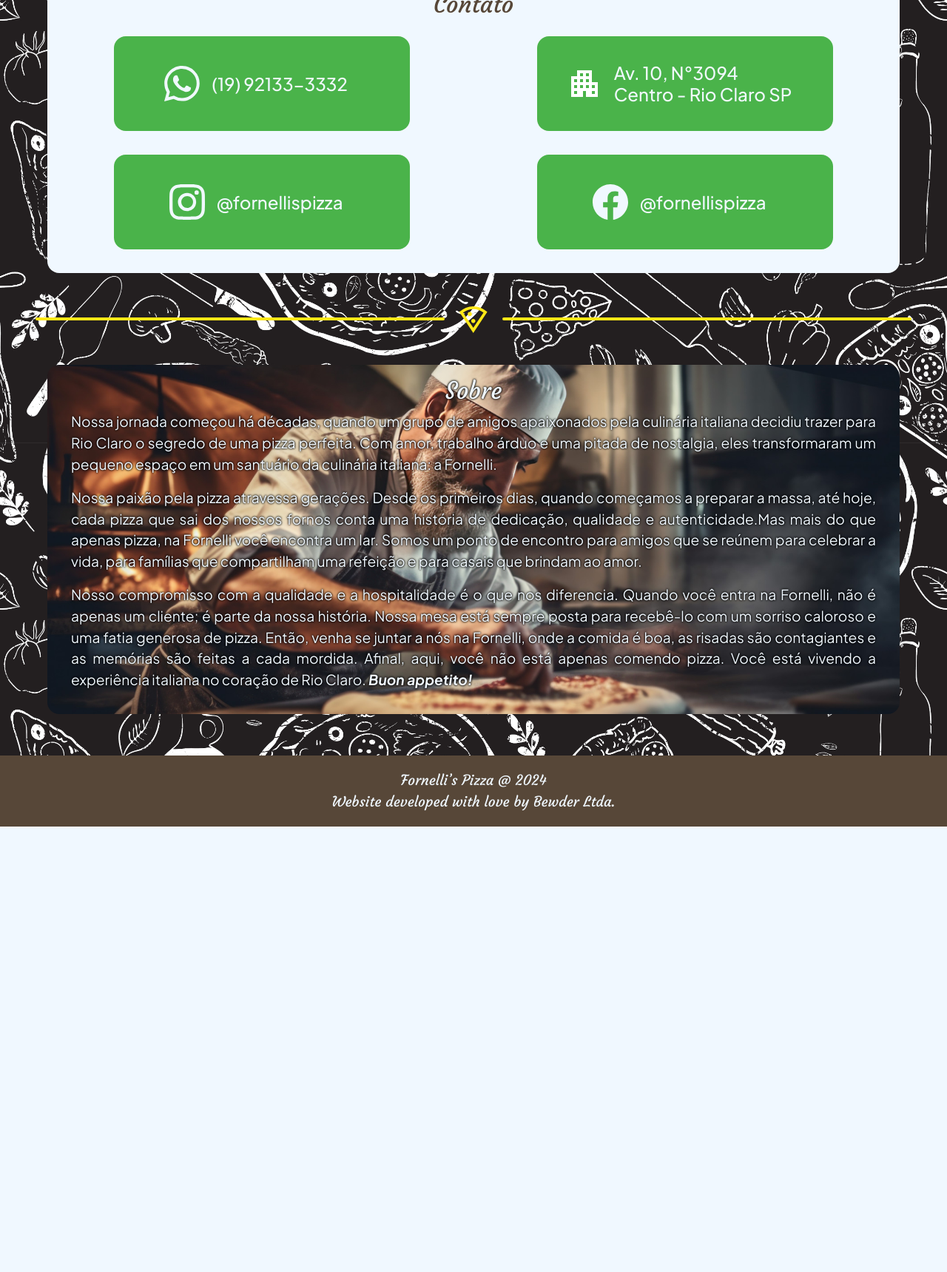
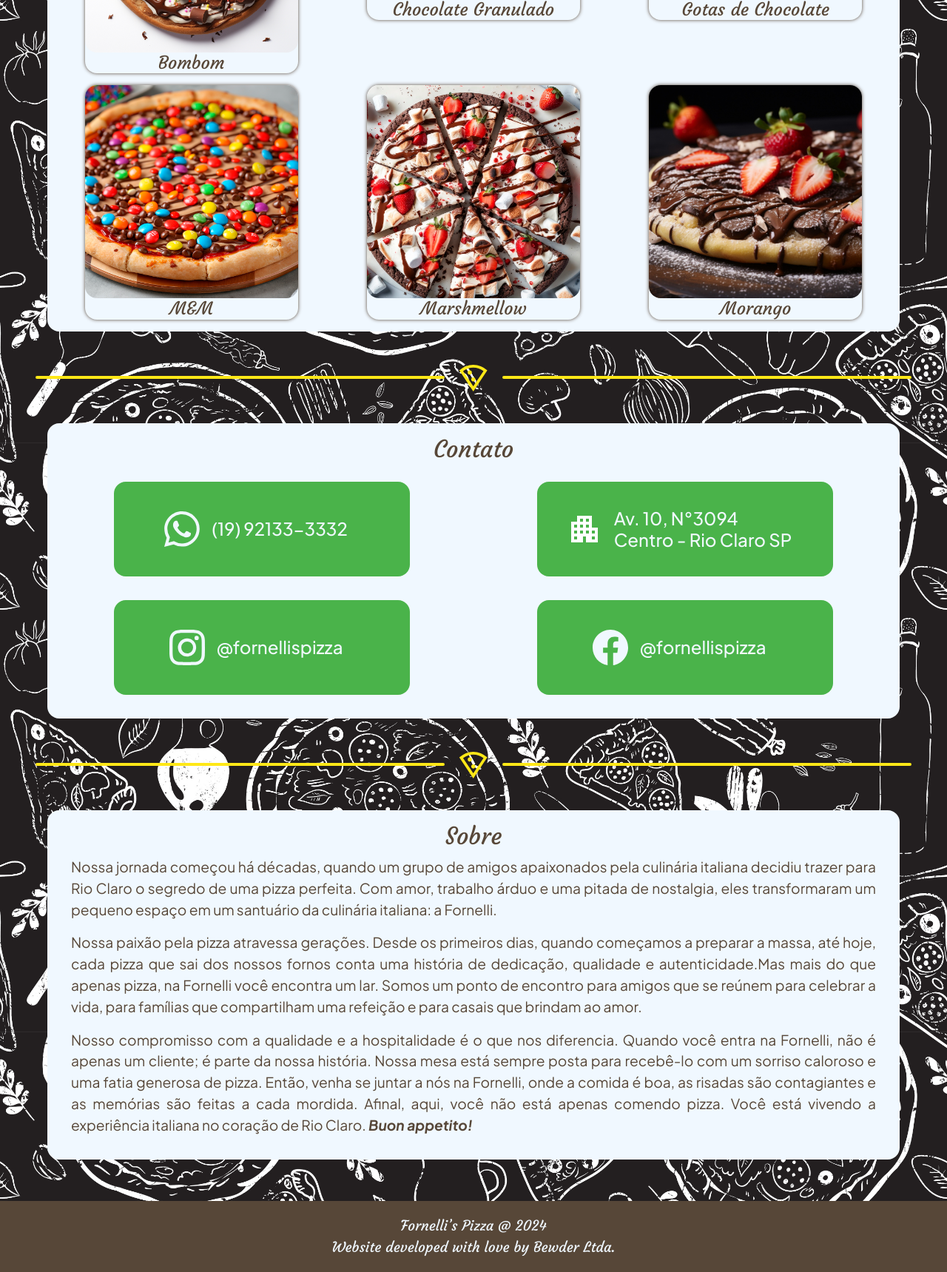
Before and after one commit to jol-tm/fornellis-pizza, a PHP site: page / in a window 1280 px wide. Shown: the part 1789-3508 px from the top of the page at 74% size. Before the commit the page ends 2906 px from the top, so only its background shows below. Run offline with PHP 8.4, Linux system fonts and the light colour scheme.

Commit message:
Adicionado pizza doces

```diff
--- a/index.html
+++ b/index.html
@@ -98,24 +98,71 @@
                 <div id="4queijos" class="menu-card">
                     <img class="img-fluid" src="imgs/cardapio/marguerita.jpg" alt="">
                     <h4>Quatro Queijos</h4>
+                    <div class="item-descriptor"><p>Frango, catupiry, milho e azeitonas</p></div>
                 </div>
             </div>
             <div class="col-xl-4 col-md-6">
                 <div id="calabresa" class="menu-card">
                     <img class="img-fluid" src="imgs/cardapio/calabresa.jpeg" alt="">
                     <h4>Calabresa</h4>
+                    <div class="item-descriptor"><p>Frango, catupiry, milho e azeitonas</p></div>
                 </div>
             </div>
             <div class="col-xl-4 col-md-6">
                 <div id="strogonoff-frango" class="menu-card">
-                    <img class="img-fluid" src="imgs/cardapio/marguerita.jpg" alt="">
+                    <img class="img-fluid" src="imgs/cardapio/strogonoff-frango.png" alt="">
                     <h4>Strogonoff de frango</h4>
+                    <div class="item-descriptor"><p>Frango, catupiry, milho e azeitonas</p></div>
                 </div>
             </div>
             <div class="col-xl-4 col-md-6">
                 <div id="pepperoni" class="menu-card">
-                    <img class="img-fluid" src="imgs/cardapio/marguerita.jpg" alt="">
+                    <img class="img-fluid" src="imgs/cardapio/pepperoni.png" alt="">
                     <h4>Pepperoni</h4>
+                    <div class="item-descriptor"><p>Frango, catupiry, milho e azeitonas</p></div>
+                </div>
+            </div>
+            <!-- Doces -->
+            <div class="col-xl-4 col-md-6">
+                <div id="bombom" class="menu-card">
+                    <img class="img-fluid" src="imgs/cardapio/bombom.png" alt="">
+                    <h4>Bombom</h4>
+                    <div class="item-descriptor"><p>Frango, catupiry, milho e azeitonas</p></div>
+                </div>
+            </div>
+            <div class="col-xl-4 col-md-6">
+                <div id="choc-gran" class="menu-card">
+                    <img class="img-fluid" src="imgs/cardapio/chocolate-granulado.png" alt="">
+                    <h4>Chocolate Granulado</h4>
+                    <div class="item-descriptor"><p>Frango, catupiry, milho e azeitonas</p></div>
+                </div>
+            </div>
+            <div class="col-xl-4 col-md-6">
+                <div id="gotas-choc" class="menu-card">
+                    <img class="img-fluid" src="imgs/cardapio/gotas de chocolate.png" alt="">
+                    <h4>Gotas de Chocolate</h4>
+                    <div class="item-descriptor"><p>Frango, catupiry, milho e azeitonas</p></div>
+                </div>
+            </div>
+            <div class="col-xl-4 col-md-6">
+                <div id="m&m" class="menu-card">
+                    <img class="img-fluid" src="imgs/cardapio/M&M.png" alt="">
+                    <h4>M&M</h4>
+                    <div class="item-descriptor"><p>Frango, catupiry, milho e azeitonas</p></div>
+                </div>
+            </div>
+            <div class="col-xl-4 col-md-6">
+                <div id="marshmellow" class="menu-card">
+                    <img class="img-fluid" src="imgs/cardapio/Marshmello.png" alt="">
+                    <h4>Marshmellow</h4>
+                    <div class="item-descriptor"><p>Frango, catupiry, milho e azeitonas</p></div>
+                </div>
+            </div>
+            <div class="col-xl-4 col-md-6">
+                <div id="morango" class="menu-card">
+                    <img class="img-fluid" src="imgs/cardapio/morango.jpeg" alt="">
+                    <h4>Morango</h4>
+                    <div class="item-descriptor"><p>Frango, catupiry, milho e azeitonas</p></div>
                 </div>
             </div>
         </div>
--- a/scripts/main.js
+++ b/scripts/main.js
@@ -1,10 +1,3 @@
-/*document.addEventListener("DOMContentLoaded", () => {
-    document.addEventListener("scroll", checkscroll);
-    document.getElementById("open-menu").addEventListener("click", toogleMenuIcon);
-    document.getElementById("close-menu").addEventListener("click", toogleMenuIcon);
-    checkscroll();
-})*/
-
 $(document).ready(function() {
     $(document).on('scroll', checkscroll);
     $('#open-nav').on('click', toogleMenuIcon);
@@ -16,7 +9,7 @@ $(document).ready(function() {
 
 function checkscroll() {
     var btn = $('#scroll-up-btn');
-    if (window.scrollY > 500 && window.scrollY < 4100) {
+    if (window.scrollY > 500 && window.scrollY < 4000) {
         btn.css('scale', 1);
     } else {
         btn.css('scale', 0);
@@ -24,9 +17,9 @@ function checkscroll() {
 }
 
 function toogleMenuIcon() {
-    var openBtn = $('#open-nav'); //document.getElementById("open-menu");
-    var closeBtn = $('#close-nav'); //document.getElementById("close-menu");
-    var menuBtn = $('#nav-btn'); //document.getElementById("menu-btn");
+    var openBtn = $('#open-nav');
+    var closeBtn = $('#close-nav');
+    var menuBtn = $('#nav-btn');
 
     if (menuBtn.attr('aria-expanded') == 'true') {
         openBtn.css('scale', 0);
--- a/styles/style.css
+++ b/styles/style.css
@@ -12,15 +12,12 @@
 }
 
 @media only screen and (min-width : 0) {
-    .carousel-text {
-        font-size: 1rem;
-    }
-    footer {
+    .carousel-text, #contact h4, footer {
         font-size: 1rem;
     }
 }
-@media only screen and (min-width : 600px) {
-    .carousel-text {
+@media only screen and (min-width : 450px) {
+    .carousel-text, #contact h4 {
         font-size: 1.5rem;
     }
     footer {
@@ -121,7 +118,7 @@ h4 {
 .box {
     height: fit-content;
     width: 90vw;
-    max-width: 150rem;
+    max-width: 80rem;
     margin: auto;
     padding: 1rem;
     text-align: center;
@@ -156,7 +153,7 @@ h4 {
     right: 64%;
     width: 35%;
     height: 2.5rem;
-    border-radius: 1rem;
+    border-radius: 2rem;
     background-color: var(--c2);
     transition-duration: .3s;
 }
@@ -165,7 +162,8 @@ h4 {
     display: flex;
     flex-direction: column;
     align-items: center;
-    width: 20rem;
+    width: 20vw;
+    min-width: 18rem;
     margin-inline: auto;
     margin-top: 1rem;
     border-radius: 1rem;
@@ -175,6 +173,7 @@ h4 {
 }
 .menu-card h4 {
     margin: auto;
+    z-index: 1;
 }
 .menu-card p {
     transition-duration: inherit;
@@ -189,7 +188,7 @@ h4 {
     justify-content: center;
     font-size: 1.5rem;
     width: 100%;
-    height: 92%;
+    height: 100%;
     border-radius: inherit;
     text-shadow: var(--ts);
     color: var(--c3);
@@ -221,12 +220,6 @@ h4 {
 /* SOBRE */
 #about {
     padding-inline: 2rem;
-    background-image: url(../imgs/img-sobre.jpeg);
-    background-size: cover;
-    background-position: center;
-    background-attachment: fixed;
-    color: var(--c3);
-    text-shadow: var(--ts);
 }
 #about p {
     font-family: var(--f2);
```
Also changed, not shown: imgs/cardapio/M&M.png (added), imgs/cardapio/Marshmello.png (added), imgs/cardapio/bombom.png (added), imgs/cardapio/morango.jpeg (renamed from imgs/cardapio/pizzaDoce.jpeg), imgs/img-sobre.jpeg (deleted), 4 other files.
